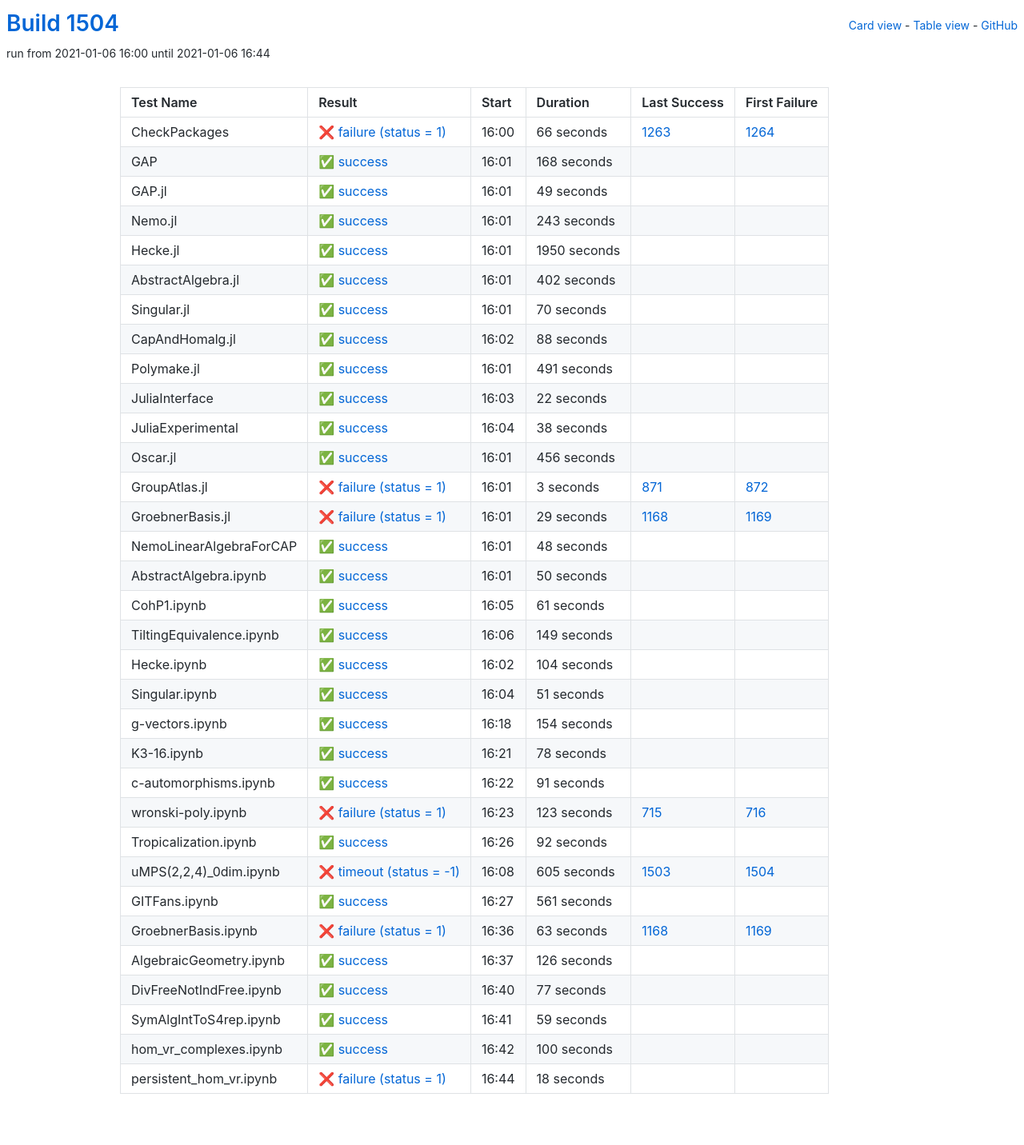
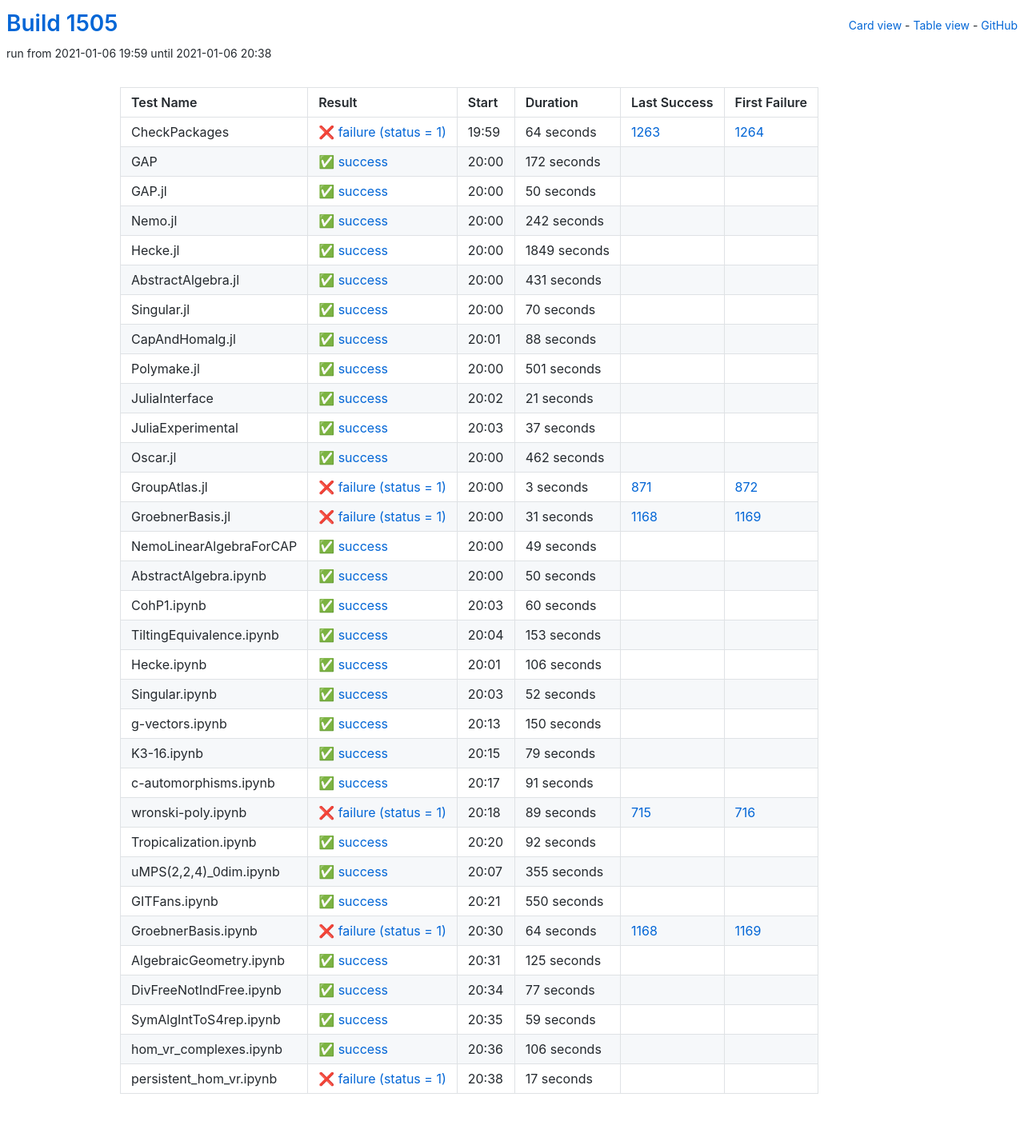
Before and after one commit to oscar-system/oscar-ci-status-stable, a Jekyll site: the page built from table.html, in a window 1280 px wide. Shown: the whole page at 80% size. Built offline with Jekyll 4.4.1, drawn with Linux system fonts in a browser that asks for light colours.

Commit message:
Build #1505

```diff
--- a/_data/ci.yml
+++ b/_data/ci.yml
@@ -1,6 +1,6 @@
 ---
-build: 1504
-build_url: https://oscarci.mathematik.uni-kl.de/job/oscar-stable/1504/
+build: 1505
+build_url: https://oscarci.mathematik.uni-kl.de/job/oscar-stable/1505/
 job: oscar-stable
 organization: oscar-system
 repo: oscar-ci-status-stable
@@ -8,80 +8,80 @@ repourl: https://github.com/oscar-system/oscar-ci-status-stable
 tests:
 - name: CheckPackages
   id: checkpackages
-  log: https://oscarci.mathematik.uni-kl.de/job/oscar-stable/1504/artifact/logs/build-1504/CheckPackages.log
-  start: 2021-01-06 16:00
+  log: https://oscarci.mathematik.uni-kl.de/job/oscar-stable/1505/artifact/logs/build-1505/CheckPackages.log
+  start: 2021-01-06 19:59
   success: false
   exitcode: 1
   status: failure
-  duration: 66
+  duration: 64
   last_success: 1263
   last_success_url: https://oscarci.mathematik.uni-kl.de/job/oscar-stable/1263/
   first_failure: 1264
   first_failure_url: https://oscarci.mathematik.uni-kl.de/job/oscar-stable/1264/
 - name: GAP
   id: gap
-  log: https://oscarci.mathematik.uni-kl.de/job/oscar-stable/1504/artifact/logs/build-1504/GAP.log
-  start: 2021-01-06 16:01
+  log: https://oscarci.mathematik.uni-kl.de/job/oscar-stable/1505/artifact/logs/build-1505/GAP.log
+  start: 2021-01-06 20:00
   success: true
   exitcode: 0
   status: success
-  duration: 168
+  duration: 172
   last_success: false
   last_success_url:
   first_failure: false
   first_failure_url:
 - name: GAP.jl
   id: gap-jl
-  log: https://oscarci.mathematik.uni-kl.de/job/oscar-stable/1504/artifact/logs/build-1504/GAP.jl.log
-  start: 2021-01-06 16:01
+  log: https://oscarci.mathematik.uni-kl.de/job/oscar-stable/1505/artifact/logs/build-1505/GAP.jl.log
+  start: 2021-01-06 20:00
   success: true
   exitcode: 0
   status: success
-  duration: 49
+  duration: 50
   last_success: false
   last_success_url:
   first_failure: false
   first_failure_url:
 - name: Nemo.jl
   id: nemo-jl
-  log: https://oscarci.mathematik.uni-kl.de/job/oscar-stable/1504/artifact/logs/build-1504/Nemo.jl.log
-  start: 2021-01-06 16:01
+  log: https://oscarci.mathematik.uni-kl.de/job/oscar-stable/1505/artifact/logs/build-1505/Nemo.jl.log
+  start: 2021-01-06 20:00
   success: true
   exitcode: 0
   status: success
-  duration: 243
+  duration: 242
   last_success: false
   last_success_url:
   first_failure: false
   first_failure_url:
 - name: Hecke.jl
   id: hecke-jl
-  log: https://oscarci.mathematik.uni-kl.de/job/oscar-stable/1504/artifact/logs/build-1504/Hecke.jl.log
-  start: 2021-01-06 16:01
+  log: https://oscarci.mathematik.uni-kl.de/job/oscar-stable/1505/artifact/logs/build-1505/Hecke.jl.log
+  start: 2021-01-06 20:00
   success: true
   exitcode: 0
   status: success
-  duration: 1950
+  duration: 1849
   last_success: false
   last_success_url:
   first_failure: false
   first_failure_url:
 - name: AbstractAlgebra.jl
   id: abstractalgebra-jl
-  log: https://oscarci.mathematik.uni-kl.de/job/oscar-stable/1504/artifact/logs/build-1504/AbstractAlgebra.jl.log
-  start: 2021-01-06 16:01
+  log: https://oscarci.mathematik.uni-kl.de/job/oscar-stable/1505/artifact/logs/build-1505/AbstractAlgebra.jl.log
+  start: 2021-01-06 20:00
   success: true
   exitcode: 0
   status: success
-  duration: 402
+  duration: 431
   last_success: false
   last_success_url:
   first_failure: false
   first_failure_url:
 - name: Singular.jl
   id: singular-jl
-  log: https://oscarci.mathematik.uni-kl.de/job/oscar-stable/1504/artifact/logs/build-1504/Singular.jl.log
-  start: 2021-01-06 16:01
+  log: https://oscarci.mathematik.uni-kl.de/job/oscar-stable/1505/artifact/logs/build-1505/Singular.jl.log
+  start: 2021-01-06 20:00
   success: true
   exitcode: 0
   status: success
@@ -92,8 +92,8 @@ tests:
   first_failure_url:
 - name: CapAndHomalg.jl
   id: capandhomalg-jl
-  log: https://oscarci.mathematik.uni-kl.de/job/oscar-stable/1504/artifact/logs/build-1504/CapAndHomalg.jl.log
-  start: 2021-01-06 16:02
+  log: https://oscarci.mathematik.uni-kl.de/job/oscar-stable/1505/artifact/logs/build-1505/CapAndHomalg.jl.log
+  start: 2021-01-06 20:01
   success: true
   exitcode: 0
   status: success
@@ -104,56 +104,56 @@ tests:
   first_failure_url:
 - name: Polymake.jl
   id: polymake-jl
-  log: https://oscarci.mathematik.uni-kl.de/job/oscar-stable/1504/artifact/logs/build-1504/Polymake.jl.log
-  start: 2021-01-06 16:01
+  log: https://oscarci.mathematik.uni-kl.de/job/oscar-stable/1505/artifact/logs/build-1505/Polymake.jl.log
+  start: 2021-01-06 20:00
   success: true
   exitcode: 0
   status: success
-  duration: 491
+  duration: 501
   last_success: false
   last_success_url:
   first_failure: false
   first_failure_url:
 - name: JuliaInterface
   id: juliainterface
-  log: https://oscarci.mathematik.uni-kl.de/job/oscar-stable/1504/artifact/logs/build-1504/JuliaInterface.log
-  start: 2021-01-06 16:03
+  log: https://oscarci.mathematik.uni-kl.de/job/oscar-stable/1505/artifact/logs/build-1505/JuliaInterface.log
+  start: 2021-01-06 20:02
   success: true
   exitcode: 0
   status: success
-  duration: 22
+  duration: 21
   last_success: false
   last_success_url:
   first_failure: false
   first_failure_url:
 - name: JuliaExperimental
   id: juliaexperimental
-  log: https://oscarci.mathematik.uni-kl.de/job/oscar-stable/1504/artifact/logs/build-1504/JuliaExperimental.log
-  start: 2021-01-06 16:04
+  log: https://oscarci.mathematik.uni-kl.de/job/oscar-stable/1505/artifact/logs/build-1505/JuliaExperimental.log
+  start: 2021-01-06 20:03
   success: true
   exitcode: 0
   status: success
-  duration: 38
+  duration: 37
   last_success: false
   last_success_url:
   first_failure: false
   first_failure_url:
 - name: Oscar.jl
   id: oscar-jl
-  log: https://oscarci.mathematik.uni-kl.de/job/oscar-stable/1504/artifact/logs/build-1504/Oscar.jl.log
-  start: 2021-01-06 16:01
+  log: https://oscarci.mathematik.uni-kl.de/job/oscar-stable/1505/artifact/logs/build-1505/Oscar.jl.log
+  start: 2021-01-06 20:00
   success: true
   exitcode: 0
   status: success
-  duration: 456
+  duration: 462
   last_success: false
   last_success_url:
   first_failure: false
   first_failure_url:
 - name: GroupAtlas.jl
   id: groupatlas-jl
-  log: https://oscarci.mathematik.uni-kl.de/job/oscar-stable/1504/artifact/logs/build-1504/GroupAtlas.jl.log
-  start: 2021-01-06 16:01
+  log: https://oscarci.mathematik.uni-kl.de/job/oscar-stable/1505/artifact/logs/build-1505/GroupAtlas.jl.log
+  start: 2021-01-06 20:00
   success: false
   exitcode: 1
   status: failure
@@ -164,32 +164,32 @@ tests:
   first_failure_url: https://oscarci.mathematik.uni-kl.de/job/oscar-stable/872/
 - name: GroebnerBasis.jl
   id: groebnerbasis-jl
-  log: https://oscarci.mathematik.uni-kl.de/job/oscar-stable/1504/artifact/logs/build-1504/GroebnerBasis.jl.log
-  start: 2021-01-06 16:01
+  log: https://oscarci.mathematik.uni-kl.de/job/oscar-stable/1505/artifact/logs/build-1505/GroebnerBasis.jl.log
+  start: 2021-01-06 20:00
   success: false
   exitcode: 1
   status: failure
-  duration: 29
+  duration: 31
   last_success: 1168
   last_success_url: https://oscarci.mathematik.uni-kl.de/job/oscar-stable/1168/
   first_failure: 1169
   first_failure_url: https://oscarci.mathematik.uni-kl.de/job/oscar-stable/1169/
 - name: NemoLinearAlgebraForCAP
   id: nemolinearalgebraforcap
-  log: https://oscarci.mathematik.uni-kl.de/job/oscar-stable/1504/artifact/logs/build-1504/NemoLinearAlgebraForCAP.log
-  start: 2021-01-06 16:01
+  log: https://oscarci.mathematik.uni-kl.de/job/oscar-stable/1505/artifact/logs/build-1505/NemoLinearAlgebraForCAP.log
+  start: 2021-01-06 20:00
   success: true
   exitcode: 0
   status: success
-  duration: 48
+  duration: 49
   last_success: false
   last_success_url:
   first_failure: false
   first_failure_url:
 - name: AbstractAlgebra.ipynb
   id: abstractalgebra-ipynb
-  log: https://oscarci.mathematik.uni-kl.de/job/oscar-stable/1504/artifact/logs/build-1504/AbstractAlgebra.ipynb.log
-  start: 2021-01-06 16:01
+  log: https://oscarci.mathematik.uni-kl.de/job/oscar-stable/1505/artifact/logs/build-1505/AbstractAlgebra.ipynb.log
+  start: 2021-01-06 20:00
   success: true
   exitcode: 0
   status: success
@@ -200,80 +200,80 @@ tests:
   first_failure_url:
 - name: CohP1.ipynb
   id: cohp1-ipynb
-  log: https://oscarci.mathematik.uni-kl.de/job/oscar-stable/1504/artifact/logs/build-1504/CohP1.ipynb.log
-  start: 2021-01-06 16:05
+  log: https://oscarci.mathematik.uni-kl.de/job/oscar-stable/1505/artifact/logs/build-1505/CohP1.ipynb.log
+  start: 2021-01-06 20:03
   success: true
   exitcode: 0
   status: success
-  duration: 61
+  duration: 60
   last_success: false
   last_success_url:
   first_failure: false
   first_failure_url:
 - name: TiltingEquivalence.ipynb
   id: tiltingequivalence-ipynb
-  log: https://oscarci.mathematik.uni-kl.de/job/oscar-stable/1504/artifact/logs/build-1504/TiltingEquivalence.ipynb.log
-  start: 2021-01-06 16:06
+  log: https://oscarci.mathematik.uni-kl.de/job/oscar-stable/1505/artifact/logs/build-1505/TiltingEquivalence.ipynb.log
+  start: 2021-01-06 20:04
   success: true
   exitcode: 0
   status: success
-  duration: 149
+  duration: 153
   last_success: false
   last_success_url:
   first_failure: false
   first_failure_url:
 - name: Hecke.ipynb
   id: hecke-ipynb
-  log: https://oscarci.mathematik.uni-kl.de/job/oscar-stable/1504/artifact/logs/build-1504/Hecke.ipynb.log
-  start: 2021-01-06 16:02
+  log: https://oscarci.mathematik.uni-kl.de/job/oscar-stable/1505/artifact/logs/build-1505/Hecke.ipynb.log
+  start: 2021-01-06 20:01
   success: true
   exitcode: 0
   status: success
-  duration: 104
+  duration: 106
   last_success: false
   last_success_url:
   first_failure: false
   first_failure_url:
 - name: Singular.ipynb
   id: singular-ipynb
-  log: https://oscarci.mathematik.uni-kl.de/job/oscar-stable/1504/artifact/logs/build-1504/Singular.ipynb.log
-  start: 2021-01-06 16:04
+  log: https://oscarci.mathematik.uni-kl.de/job/oscar-stable/1505/artifact/logs/build-1505/Singular.ipynb.log
+  start: 2021-01-06 20:03
   success: true
   exitcode: 0
   status: success
-  duration: 51
+  duration: 52
   last_success: false
   last_success_url:
   first_failure: false
   first_failure_url:
 - name: g-vectors.ipynb
   id: g-vectors-ipynb
-  log: https://oscarci.mathematik.uni-kl.de/job/oscar-stable/1504/artifact/logs/build-1504/g-vectors.ipynb.log
-  start: 2021-01-06 16:18
+  log: https://oscarci.mathematik.uni-kl.de/job/oscar-stable/1505/artifact/logs/build-1505/g-vectors.ipynb.log
+  start: 2021-01-06 20:13
   success: true
   exitcode: 0
   status: success
-  duration: 154
+  duration: 150
   last_success: false
   last_success_url:
   first_failure: false
   first_failure_url:
 - name: K3-16.ipynb
   id: k3-16-ipynb
-  log: https://oscarci.mathematik.uni-kl.de/job/oscar-stable/1504/artifact/logs/build-1504/K3-16.ipynb.log
-  start: 2021-01-06 16:21
+  log: https://oscarci.mathematik.uni-kl.de/job/oscar-stable/1505/artifact/logs/build-1505/K3-16.ipynb.log
+  start: 2021-01-06 20:15
   success: true
   exitcode: 0
   status: success
-  duration: 78
+  duration: 79
   last_success: false
   last_success_url:
   first_failure: false
   first_failure_url:
 - name: c-automorphisms.ipynb
   id: c-automorphisms-ipynb
-  log: https://oscarci.mathematik.uni-kl.de/job/oscar-stable/1504/artifact/logs/build-1504/c-automorphisms.ipynb.log
-  start: 2021-01-06 16:22
+  log: https://oscarci.mathematik.uni-kl.de/job/oscar-stable/1505/artifact/logs/build-1505/c-automorphisms.ipynb.log
+  start: 2021-01-06 20:17
   success: true
   exitcode: 0
   status: success
@@ -284,20 +284,20 @@ tests:
   first_failure_url:
 - name: wronski-poly.ipynb
   id: wronski-poly-ipynb
-  log: https://oscarci.mathematik.uni-kl.de/job/oscar-stable/1504/artifact/logs/build-1504/wronski-poly.ipynb.log
-  start: 2021-01-06 16:23
+  log: https://oscarci.mathematik.uni-kl.de/job/oscar-stable/1505/artifact/logs/build-1505/wronski-poly.ipynb.log
+  start: 2021-01-06 20:18
   success: false
   exitcode: 1
   status: failure
-  duration: 123
+  duration: 89
   last_success: 715
   last_success_url: https://oscarci.mathematik.uni-kl.de/job/oscar-stable/715/
   first_failure: 716
   first_failure_url: https://oscarci.mathematik.uni-kl.de/job/oscar-stable/716/
 - name: Tropicalization.ipynb
   id: tropicalization-ipynb
-  log: https://oscarci.mathematik.uni-kl.de/job/oscar-stable/1504/artifact/logs/build-1504/Tropicalization.ipynb.log
-  start: 2021-01-06 16:26
+  log: https://oscarci.mathematik.uni-kl.de/job/oscar-stable/1505/artifact/logs/build-1505/Tropicalization.ipynb.log
+  start: 2021-01-06 20:20
   success: true
   exitcode: 0
   status: success
@@ -308,56 +308,56 @@ tests:
   first_failure_url:
 - name: uMPS(2,2,4)_0dim.ipynb
   id: umps-2-2-4-0dim-ipynb
-  log: https://oscarci.mathematik.uni-kl.de/job/oscar-stable/1504/artifact/logs/build-1504/uMPS-2-2-4-_0dim.ipynb.log
-  start: 2021-01-06 16:08
-  success: false
-  exitcode: -1
-  status: timeout
-  duration: 605
-  last_success: 1503
-  last_success_url: https://oscarci.mathematik.uni-kl.de/job/oscar-stable/1503/
-  first_failure: 1504
-  first_failure_url: https://oscarci.mathematik.uni-kl.de/job/oscar-stable/1504/
-- name: GITFans.ipynb
-  id: gitfans-ipynb
-  log: https://oscarci.mathematik.uni-kl.de/job/oscar-stable/1504/artifact/logs/build-1504/GITFans.ipynb.log
-  start: 2021-01-06 16:27
+  log: https://oscarci.mathematik.uni-kl.de/job/oscar-stable/1505/artifact/logs/build-1505/uMPS-2-2-4-_0dim.ipynb.log
+  start: 2021-01-06 20:07
   success: true
   exitcode: 0
   status: success
-  duration: 561
+  duration: 355
+  last_success: false
+  last_success_url:
+  first_failure: false
+  first_failure_url:
+- name: GITFans.ipynb
+  id: gitfans-ipynb
+  log: https://oscarci.mathematik.uni-kl.de/job/oscar-stable/1505/artifact/logs/build-1505/GITFans.ipynb.log
+  start: 2021-01-06 20:21
+  success: true
+  exitcode: 0
+  status: success
+  duration: 550
   last_success: false
   last_success_url:
   first_failure: false
   first_failure_url:
 - name: GroebnerBasis.ipynb
   id: groebnerbasis-ipynb
-  log: https://oscarci.mathematik.uni-kl.de/job/oscar-stable/1504/artifact/logs/build-1504/GroebnerBasis.ipynb.log
-  start: 2021-01-06 16:36
+  log: https://oscarci.mathematik.uni-kl.de/job/oscar-stable/1505/artifact/logs/build-1505/GroebnerBasis.ipynb.log
+  start: 2021-01-06 20:30
   success: false
   exitcode: 1
   status: failure
-  duration: 63
+  duration: 64
   last_success: 1168
   last_success_url: https://oscarci.mathematik.uni-kl.de/job/oscar-stable/1168/
   first_failure: 1169
   first_failure_url: https://oscarci.mathematik.uni-kl.de/job/oscar-stable/1169/
 - name: AlgebraicGeometry.ipynb
   id: algebraicgeometry-ipynb
-  log: https://oscarci.mathematik.uni-kl.de/job/oscar-stable/1504/artifact/logs/build-1504/AlgebraicGeometry.ipynb.log
-  start: 2021-01-06 16:37
+  log: https://oscarci.mathematik.uni-kl.de/job/oscar-stable/1505/artifact/logs/build-1505/AlgebraicGeometry.ipynb.log
+  start: 2021-01-06 20:31
   success: true
   exitcode: 0
   status: success
-  duration: 126
+  duration: 125
   last_success: false
   last_success_url:
   first_failure: false
   first_failure_url:
 - name: DivFreeNotIndFree.ipynb
   id: divfreenotindfree-ipynb
-  log: https://oscarci.mathematik.uni-kl.de/job/oscar-stable/1504/artifact/logs/build-1504/DivFreeNotIndFree.ipynb.log
-  start: 2021-01-06 16:40
+  log: https://oscarci.mathematik.uni-kl.de/job/oscar-stable/1505/artifact/logs/build-1505/DivFreeNotIndFree.ipynb.log
+  start: 2021-01-06 20:34
   success: true
   exitcode: 0
   status: success
@@ -368,8 +368,8 @@ tests:
   first_failure_url:
 - name: SymAlgIntToS4rep.ipynb
   id: symalginttos4rep-ipynb
-  log: https://oscarci.mathematik.uni-kl.de/job/oscar-stable/1504/artifact/logs/build-1504/SymAlgIntToS4rep.ipynb.log
-  start: 2021-01-06 16:41
+  log: https://oscarci.mathematik.uni-kl.de/job/oscar-stable/1505/artifact/logs/build-1505/SymAlgIntToS4rep.ipynb.log
+  start: 2021-01-06 20:35
   success: true
   exitcode: 0
   status: success
@@ -380,24 +380,24 @@ tests:
   first_failure_url:
 - name: hom_vr_complexes.ipynb
   id: hom-vr-complexes-ipynb
-  log: https://oscarci.mathematik.uni-kl.de/job/oscar-stable/1504/artifact/logs/build-1504/hom_vr_complexes.ipynb.log
-  start: 2021-01-06 16:42
+  log: https://oscarci.mathematik.uni-kl.de/job/oscar-stable/1505/artifact/logs/build-1505/hom_vr_complexes.ipynb.log
+  start: 2021-01-06 20:36
   success: true
   exitcode: 0
   status: success
-  duration: 100
+  duration: 106
   last_success: false
   last_success_url:
   first_failure: false
   first_failure_url:
 - name: persistent_hom_vr.ipynb
   id: persistent-hom-vr-ipynb
-  log: https://oscarci.mathematik.uni-kl.de/job/oscar-stable/1504/artifact/logs/build-1504/persistent_hom_vr.ipynb.log
-  start: 2021-01-06 16:44
+  log: https://oscarci.mathematik.uni-kl.de/job/oscar-stable/1505/artifact/logs/build-1505/persistent_hom_vr.ipynb.log
+  start: 2021-01-06 20:38
   success: false
   exitcode: 1
   status: failure
-  duration: 18
+  duration: 17
   last_success: false
   last_success_url:
   first_failure: false
```
Also changed, not shown: README.md.
